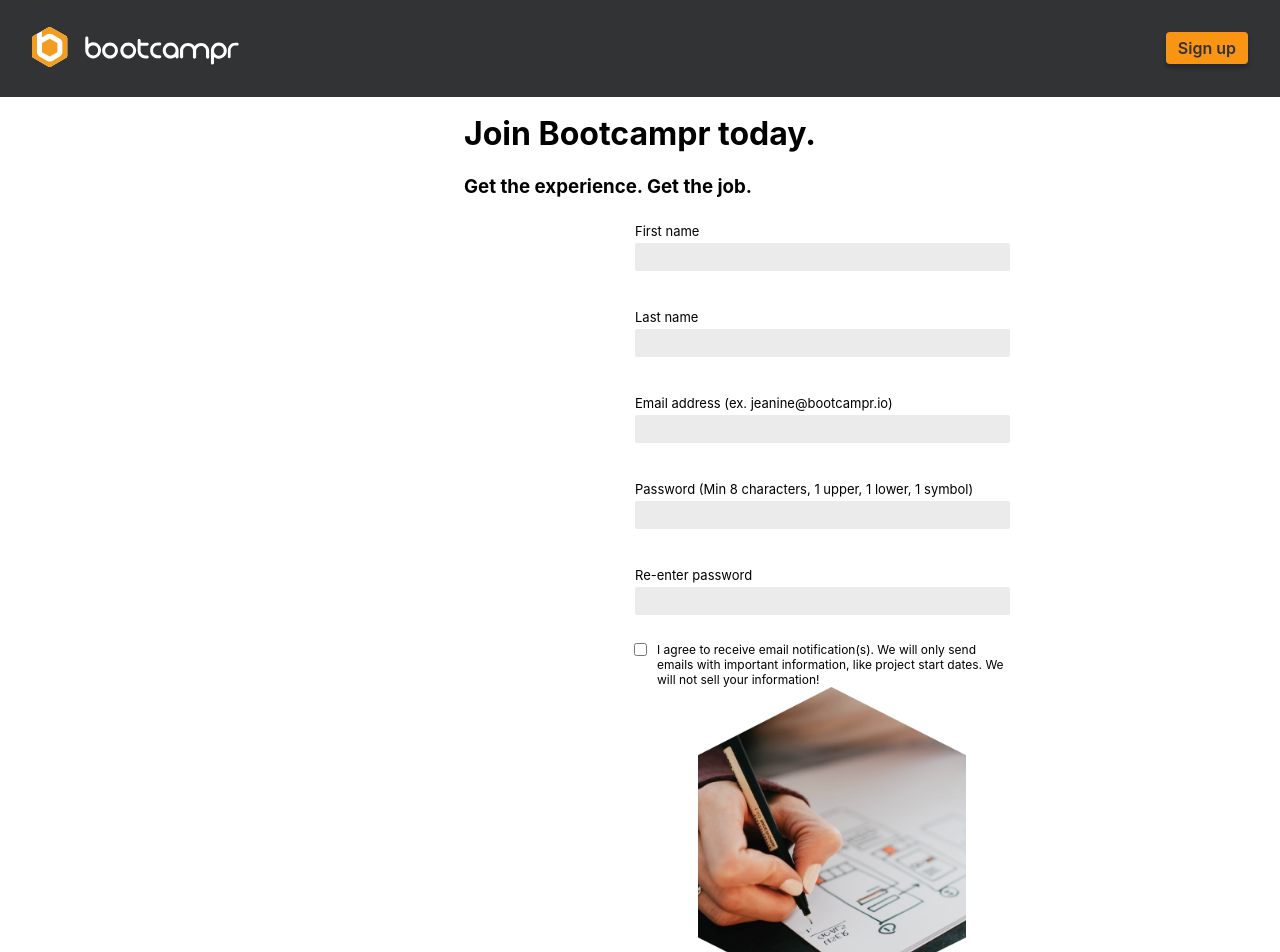
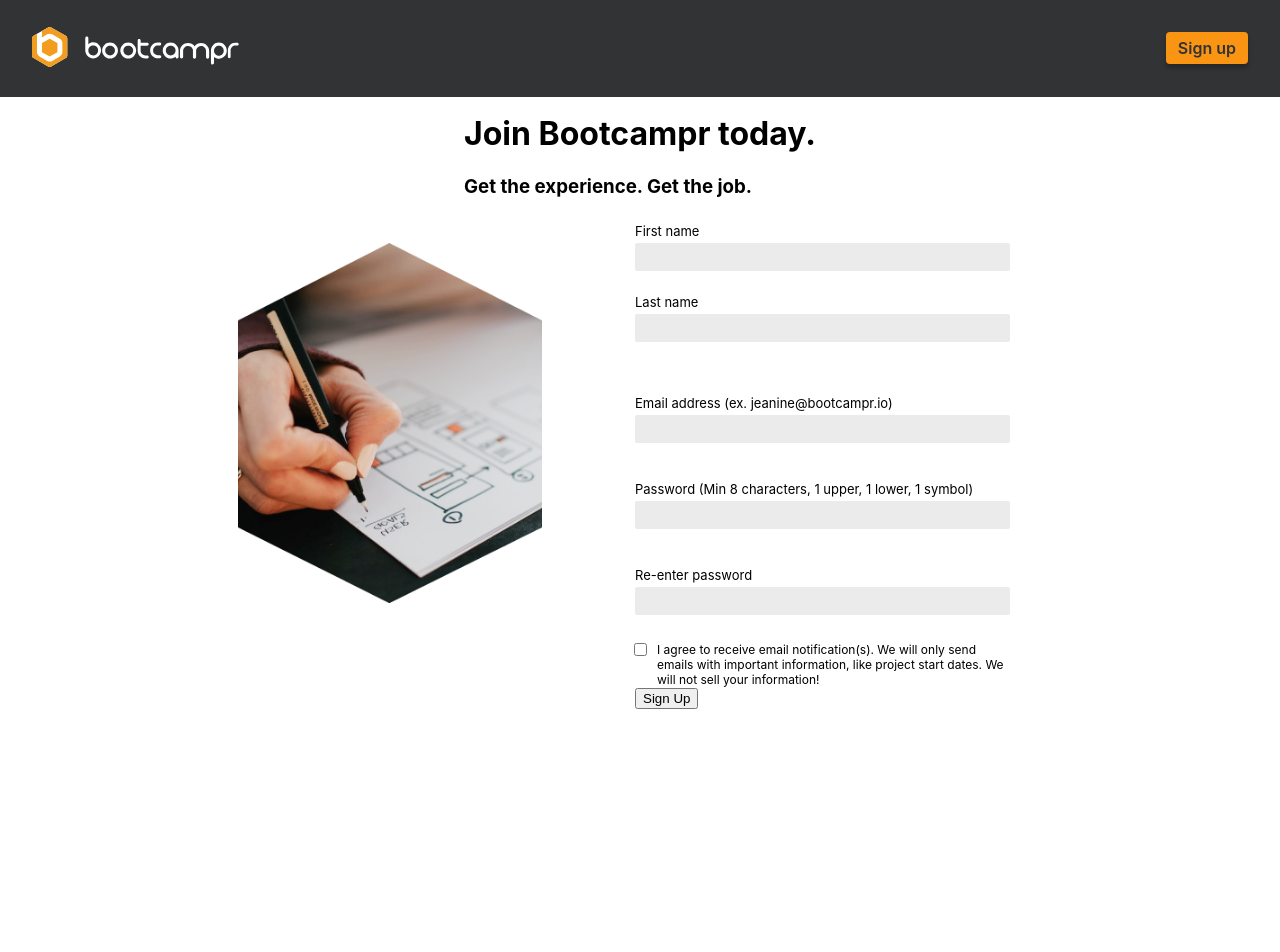
Before and after one commit to yeezick/bootcampr-assessment, a React (Create React App) app in the folder frontend/: page /sign-up in a window 1280 px wide. Shown: the top 952 px of the page. After the commit the page ends 800 px from the top, so only its background shows below. Built offline with nearby package versions, Linux system fonts and the light colour scheme.

Commit message:
Add 'unify'

```diff
--- a/frontend/src/sign_up/Register.tsx
+++ b/frontend/src/sign_up/Register.tsx
@@ -9,6 +9,9 @@ export const Register: React.FC = () => {
                 <h1>Join Bootcampr today.</h1>
                 <h3>Get the experience. Get the job.</h3>
             </div>
+                <div id="image-format">
+                <img src={hexImage} width="303.75" height="360"/>
+                </div>
             <div id="container-form">
                 <form>
                     <label>
@@ -16,7 +19,7 @@ export const Register: React.FC = () => {
                         <input type="text" />
                     </label>
                 </form>
-                <div>
+                <div id="unify">
                     <label>
                         <div id="form-text"><p>Last name</p></div>
                         <input type="text" />
@@ -48,7 +51,6 @@ export const Register: React.FC = () => {
                     </div>
                 </div>
                 <button>Sign Up</button>
-                <img src={hexImage} style={{width:"75%", height:"75%"}}/>
             </div>
         </div>
 
```
